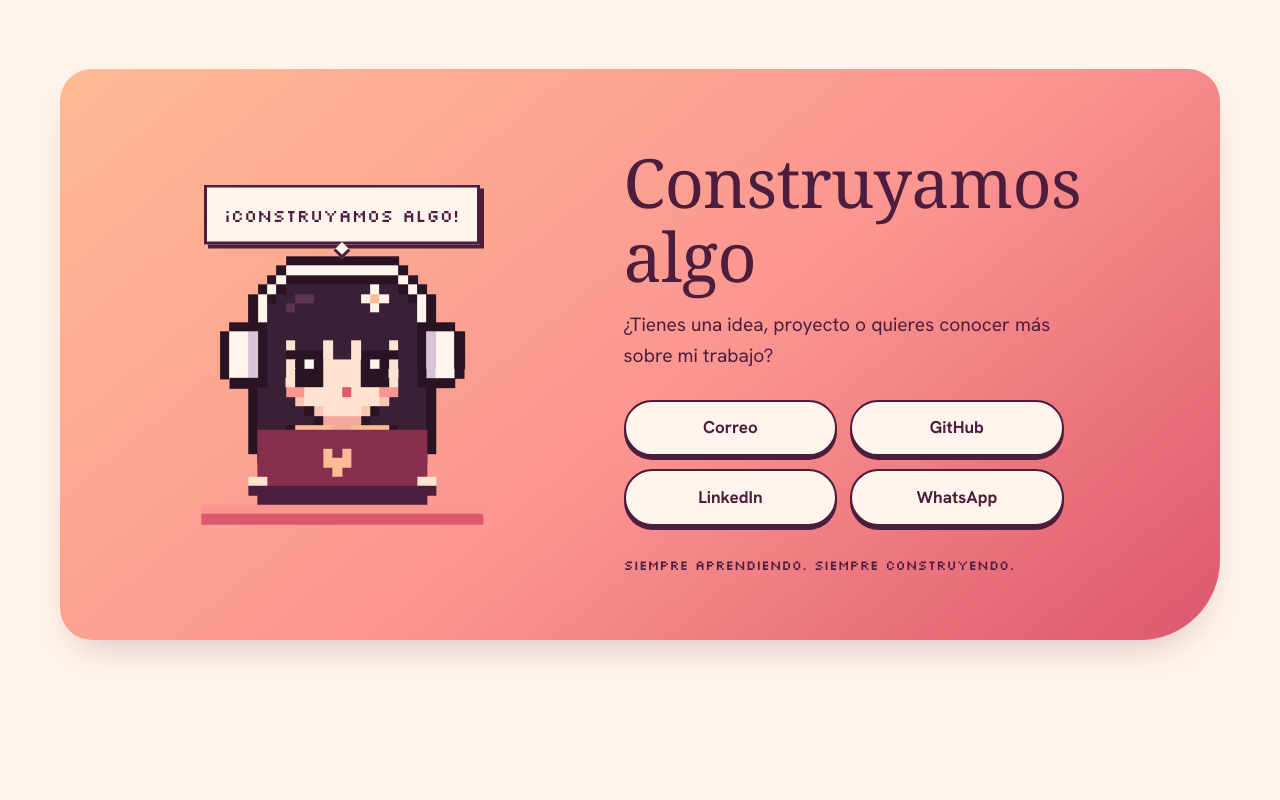
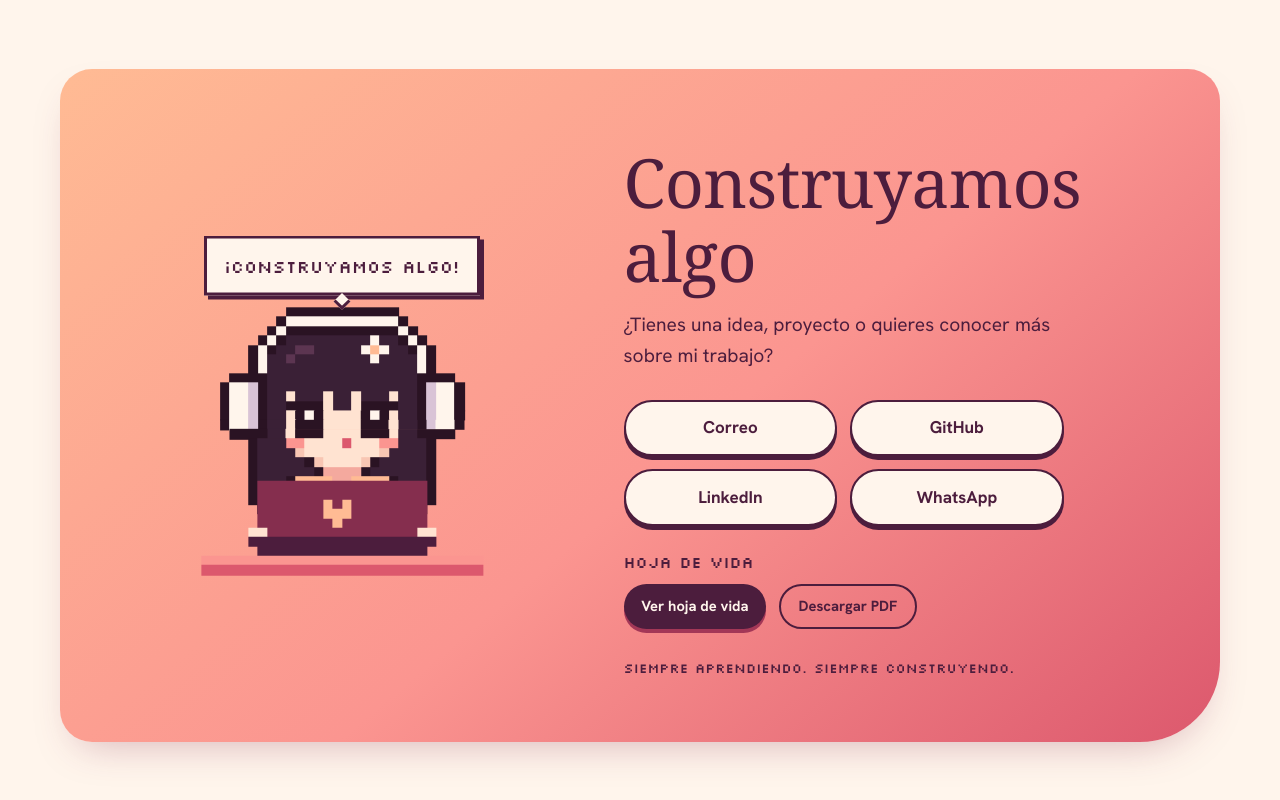
Before and after one commit to pau091/portafolio_funcional, a plain HTML site: page index.html in a window 1280 px wide. Shown: the part 7504-8304 px from the top of the page. Before the commit the page ends 8272 px from the top, so only its background shows below. Drawn offline with Linux system fonts and the light colour scheme; a web font is replaced by a local one.

Commit message:
feat: :art: hoja de vida ats

```diff
--- a/index.html
+++ b/index.html
@@ -203,6 +203,14 @@
           <p class="contact__lead" data-en="Got an idea or a project, or want to know more about my work?">¿Tienes una idea, proyecto o quieres conocer más sobre mi trabajo?</p>
           <!-- Los enlaces se configuran en script.js → CONTACT -->
           <div class="contact__links" id="contactLinks"></div>
+
+          <div class="contact__cv">
+            <h3 class="contact__cv-title" data-en="Résumé">Hoja de vida</h3>
+            <div class="contact__cv-actions">
+              <a class="btn btn--primary btn--sm" href="assets/docs/Hoja-de-vida-Paula-Navarro.pdf" target="_blank" rel="noopener noreferrer" data-en="View résumé">Ver hoja de vida</a>
+              <a class="btn btn--ghost btn--sm" href="assets/docs/Hoja-de-vida-Paula-Navarro.pdf" download="Hoja-de-vida-Paula-Navarro.pdf" data-en="Download PDF">Descargar PDF</a>
+            </div>
+          </div>
           <p class="contact__motto" data-en="Always learning. Always building.">Siempre aprendiendo. Siempre construyendo.</p>
         </div>
       </div>
--- a/style.css
+++ b/style.css
@@ -539,6 +539,9 @@ h3 { font-family: var(--font-display); font-size: 1.35rem; }
 .contact__links { display: grid; grid-template-columns: repeat(2, minmax(0, 1fr)); gap: .8rem; max-width: 440px; }
 .btn--contact { background: var(--cream); border: 2px solid var(--burgundy); box-shadow: 0 4px 0 var(--burgundy); }
 .btn--contact:hover { transform: translateY(-3px); box-shadow: 0 7px 0 var(--burgundy); background: var(--burgundy); color: var(--cream); }
+.contact__cv { margin-top: 1.75rem; max-width: 440px; }
+.contact__cv-title { font-family: var(--font-pixel); font-size: 1rem; margin: 0 0 .75rem; }
+.contact__cv-actions { display: flex; flex-wrap: wrap; gap: .8rem; }
 .contact__motto { margin-top: 1.75rem; font-family: var(--font-pixel); font-size: .85rem; }
 .section-title--light .section-title__num { color: var(--burgundy); }
 
@@ -668,4 +671,6 @@ h3 { font-family: var(--font-display); font-size: 1.35rem; }
   .contact__links { grid-template-columns: 1fr 1fr; }
   .projects__head { flex-direction: column-reverse; align-items: start; gap: 0; }
   .orbit__icon { font-size: .72rem; }
+
+
 }
```
Also changed, not shown: 1 other file.
